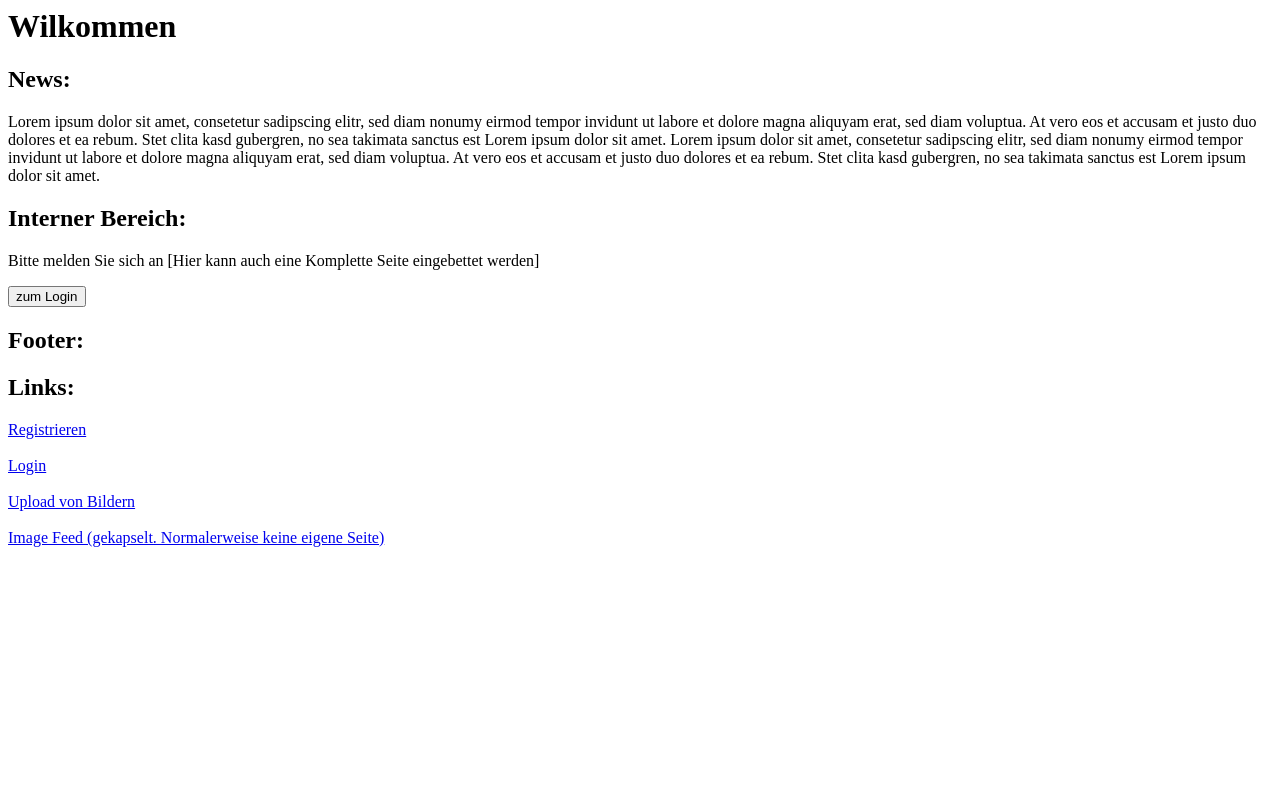
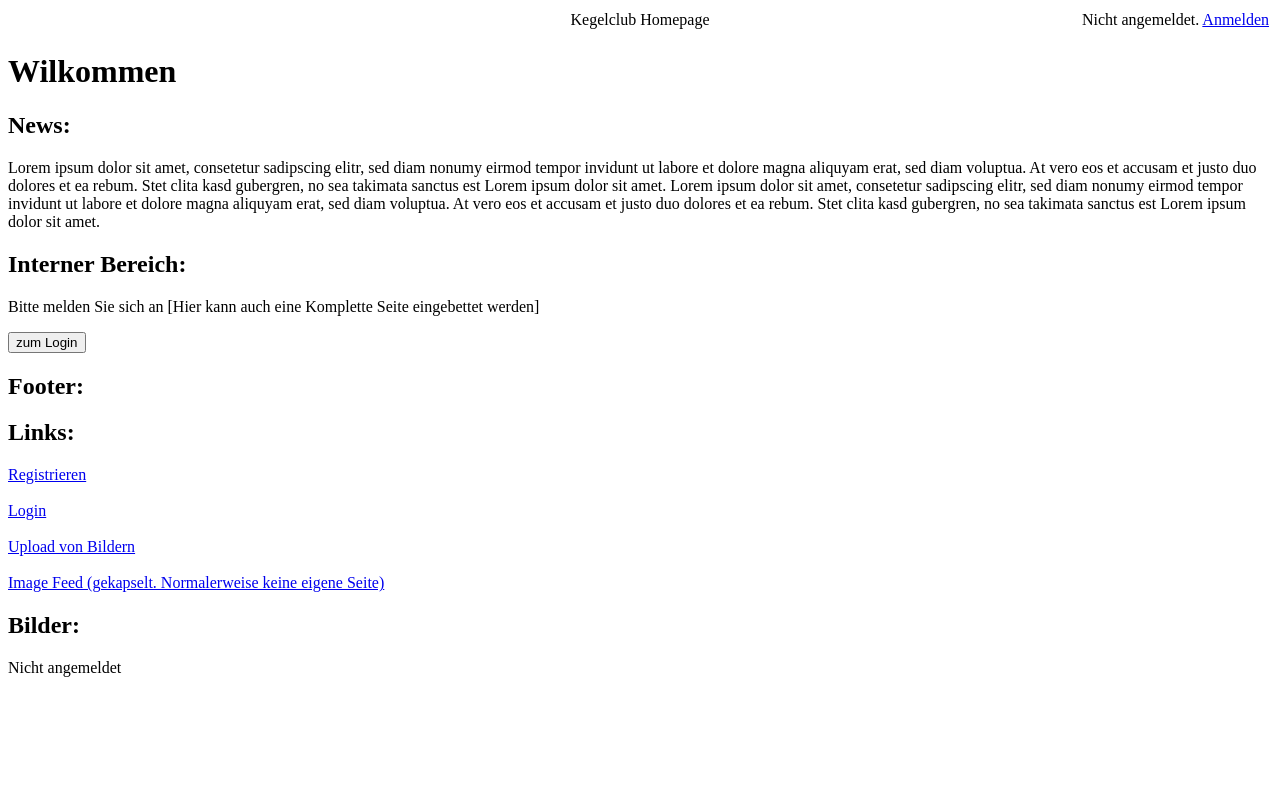
Before and after one commit to JustusFAusS/KC-Dauerstramm, a PHP site: page /html/homepage/index.php in a window 1280 px wide. Run offline with PHP 8.4, Linux system fonts and the light colour scheme.

Commit message:
Kleine verbesserungen (include_once, homepage verbessert)

```diff
--- /dev/null
+++ b/html/homepage/header.php
@@ -0,0 +1,21 @@
+<div class="header">
+	<table style="margin-left: auto; margin-right: auto; width: 100%;">
+		<tbody>
+			<tr>
+				<td style="width: 30%;">&nbsp;</td>
+				<td style="width: 100px; text-align: center;">Kegelclub Homepage</td>
+				<td style="width: 30%; text-align: right;">
+							<?php
+								//Includes von Funktionen
+								include_once("functions.php");
+								if (nutzer_angemeldet()) {
+                							echo ("<p>Angemeldet: " . $_SESSION['username'] . "</p>");
+        							} else {
+                							echo ("<p>Nicht angemeldet. <a href='/html/registrationAndLogin/login.php'>Anmelden</a></p>");
+        							}
+							?>
+				</td>
+			</tr>
+		</tbody>
+	</table>
+</div>
--- a/html/homepage/image_feed.php
+++ b/html/homepage/image_feed.php
@@ -1,8 +1,8 @@
 <?php
-session_start();
+//session_start();
 
 //Includes von Funktionen
-include("functions.php");
+include_once("functions.php");
 
 //initialisierung von Variablen
 $userID = "";
--- a/html/homepage/index.php
+++ b/html/homepage/index.php
@@ -3,6 +3,7 @@
   <title>Homepage</title>
  </head>
  <body>
+	<?php include("header.php");?>
 	<h1>Wilkommen</h1>
 	<h2>News:</h2>
 	<p> Lorem ipsum dolor sit amet, consetetur sadipscing elitr, sed diam nonumy eirmod tempor invidunt ut labore et dolore magna aliquyam erat, sed diam voluptua. At vero eos et accusam et justo duo dolores et ea rebum. Stet clita kasd gubergren, no sea takimata sanctus est Lorem ipsum dolor sit amet. Lorem ipsum dolor sit amet, consetetur sadipscing elitr, sed diam nonumy eirmod tempor invidunt ut labore et dolore magna aliquyam erat, sed diam voluptua. At vero eos et accusam et justo duo dolores et ea rebum. Stet clita kasd gubergren, no sea takimata sanctus est Lorem ipsum dolor sit amet. </p>
@@ -21,12 +22,13 @@
 		echo "<form method='get' action='/html/registrationAndLogin/login.php'><button type='submit' class='btn'>zum Login</button></form>";
 	}
 	?>
-	<h2> Footer:</h2>
-	<h2> Links:</h2>
+	<h2>Footer:</h2>
+	<h2>Links:</h2>
 	<a href="/html/registrationAndLogin/register.php">Registrieren</a><br></br>
 	<a href="/html/registrationAndLogin/login.php">Login</a><br></br>
 	<a href="/html/uploadImage/upload_image.php">Upload von Bildern</a><br></br>
 	<a href="/html/homepage/image_feed.php">Image Feed (gekapselt. Normalerweise keine eigene Seite)</a>
-
+	<h2>Bilder:</h2>
+	<?php include("image_feed.php");?>
  </body>
 </html>
```
